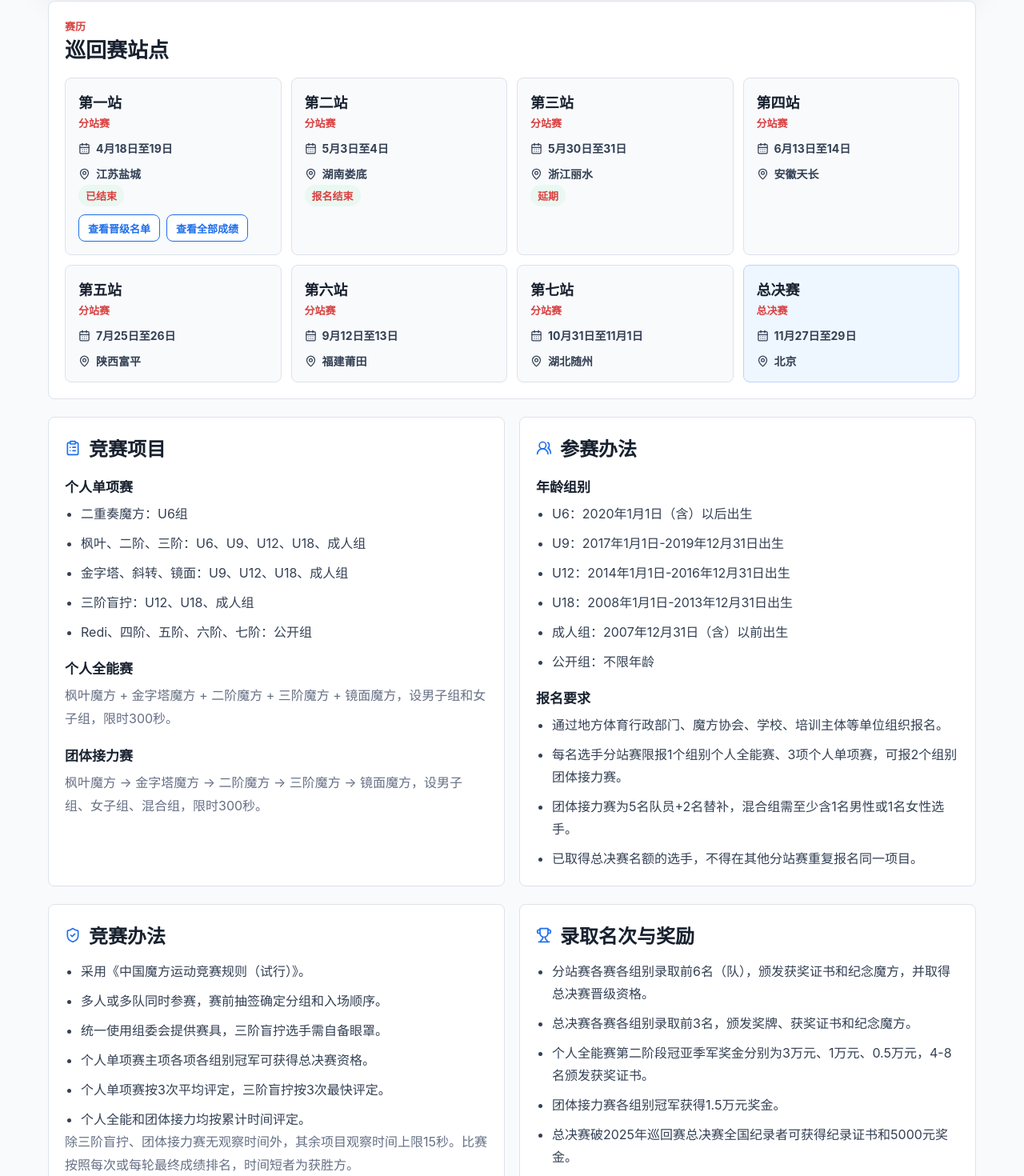
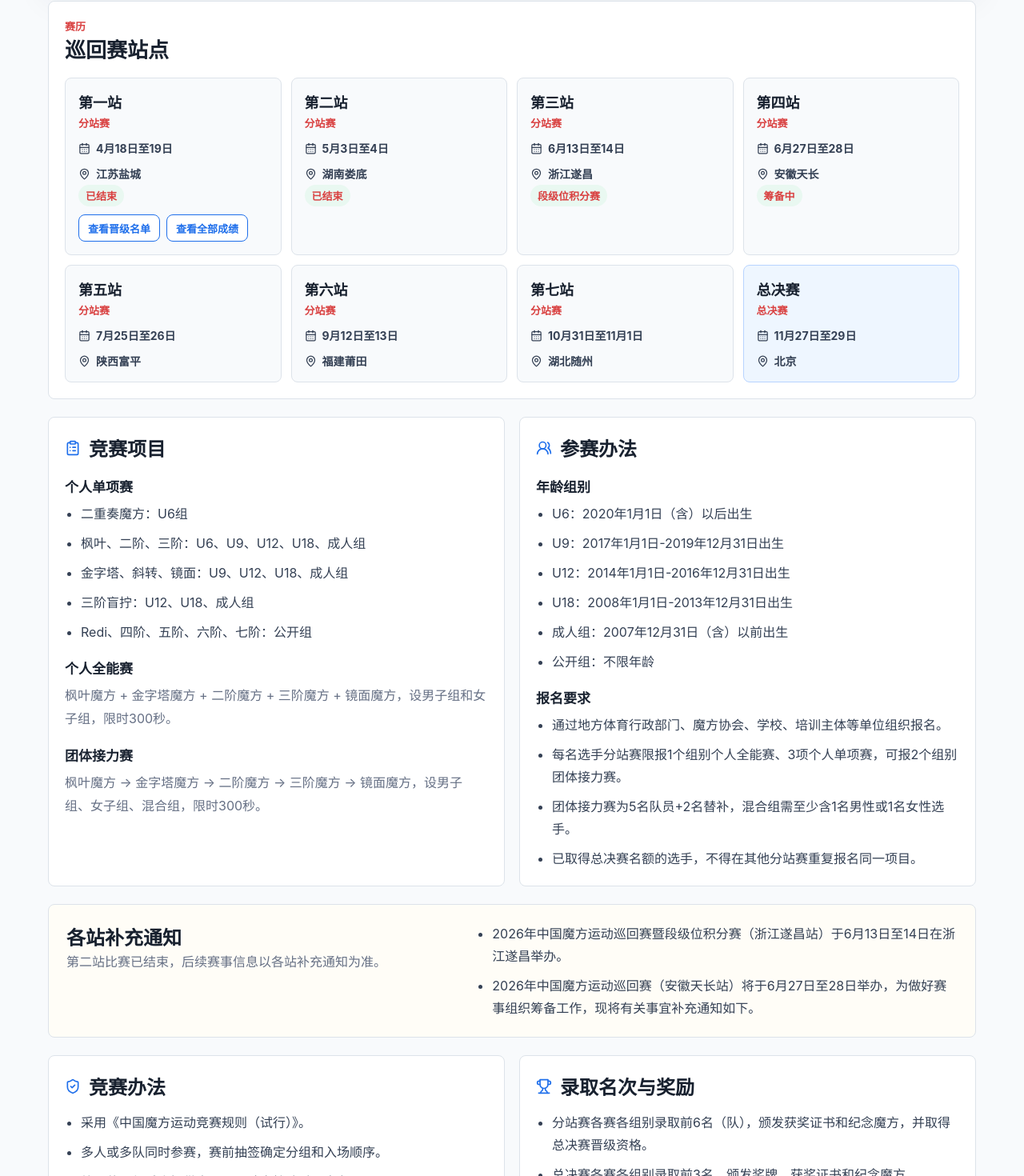
Before and after one commit to lymyxyxyx/Liaoning_magic_cube_team_website, a Next.js app: page /national-events in a window 1280 px wide. Shown: the part 577-2047 px from the top of the page at 80% size. Built offline with nearby package versions, Linux system fonts and the light colour scheme.

Commit message:
Update national tour event notices

```diff
--- a/app/national-events/page.tsx
+++ b/app/national-events/page.tsx
@@ -12,9 +12,9 @@ const tourStops = [
     qualifierHref: "/national-events/qualifiers",
     resultHref: "/national-events/results"
   },
-  { name: "第二站", date: "5月3日至4日", city: "湖南娄底", type: "分站赛", status: "报名结束" },
-  { name: "第三站", date: "5月30日至31日", city: "浙江丽水", type: "分站赛", status: "延期" },
-  { name: "第四站", date: "6月13日至14日", city: "安徽天长", type: "分站赛" },
+  { name: "第二站", date: "5月3日至4日", city: "湖南娄底", type: "分站赛", status: "已结束" },
+  { name: "第三站", date: "6月13日至14日", city: "浙江遂昌", type: "分站赛", status: "段级位积分赛" },
+  { name: "第四站", date: "6月27日至28日", city: "安徽天长", type: "分站赛", status: "筹备中" },
   { name: "第五站", date: "7月25日至26日", city: "陕西富平", type: "分站赛" },
   { name: "第六站", date: "9月12日至13日", city: "福建莆田", type: "分站赛" },
   { name: "第七站", date: "10月31日至11月1日", city: "湖北随州", type: "分站赛" },
@@ -178,6 +178,17 @@ export default function NationalEventsPage() {
           </div>
         </section>
 
+        <section className="national-note-band">
+          <div>
+            <h2>各站补充通知</h2>
+            <p>第二站比赛已结束，后续赛事信息以各站补充通知为准。</p>
+          </div>
+          <ul>
+            <li>2026年中国魔方运动巡回赛暨段级位积分赛（浙江遂昌站）于6月13日至14日在浙江遂昌举办。</li>
+            <li>2026年中国魔方运动巡回赛（安徽天长站）将于6月27日至28日举办，为做好赛事组织筹备工作，现将有关事宜补充通知如下。</li>
+          </ul>
+        </section>
+
         <section className="national-layout">
           <div className="national-info-block">
             <div className="national-block-title">
```
